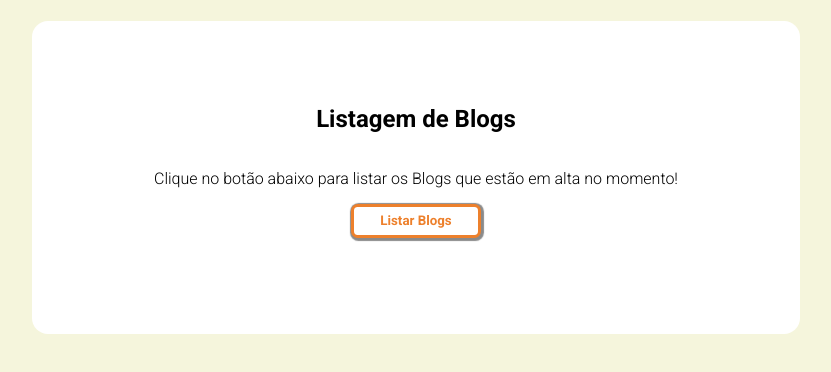
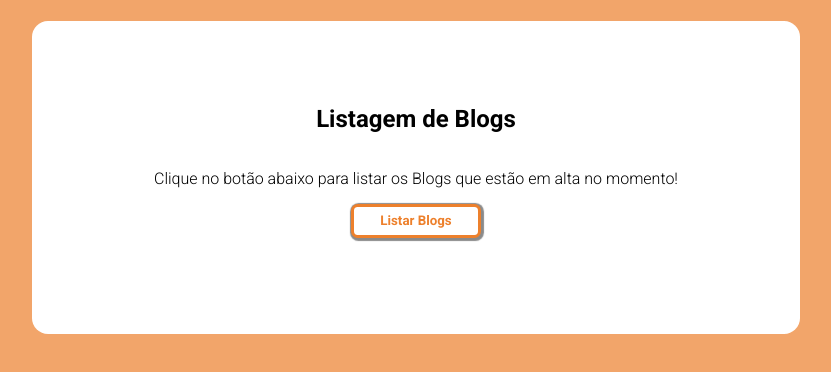
Before and after one commit to 96DiogoBraga/Projeto1-JS-React, a plain HTML site: page index.html in a window 1280 px wide. Shown: the whole page, without its empty margins (232-1063 px from the left). Drawn offline with Linux system fonts and the light colour scheme.

Commit message:
Projeto1-JS-React

```diff
--- a/css/style.css
+++ b/css/style.css
@@ -8,7 +8,7 @@ body{
     justify-content: center;
     align-items: center;
     width: 100%;
-    background-color: beige;
+    background-color: #f2a56a;
 }
 
 .container{
```
